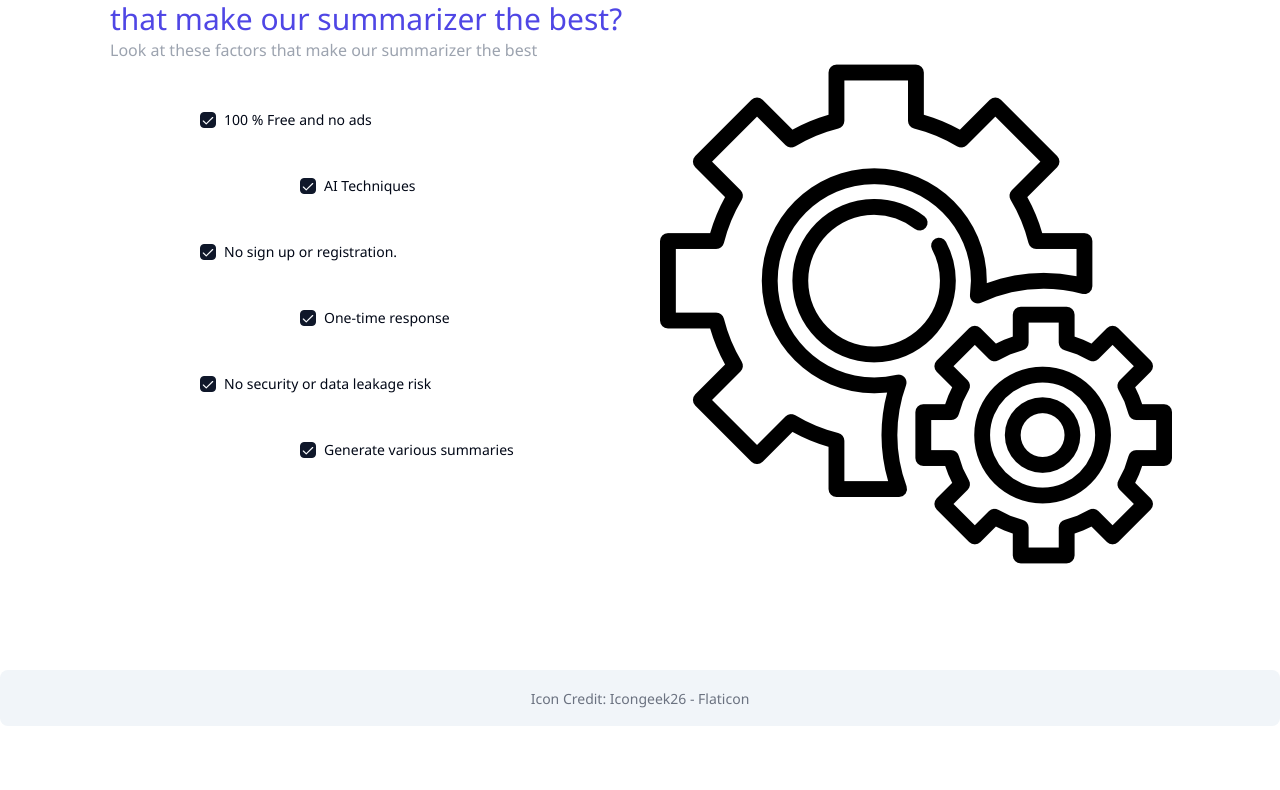
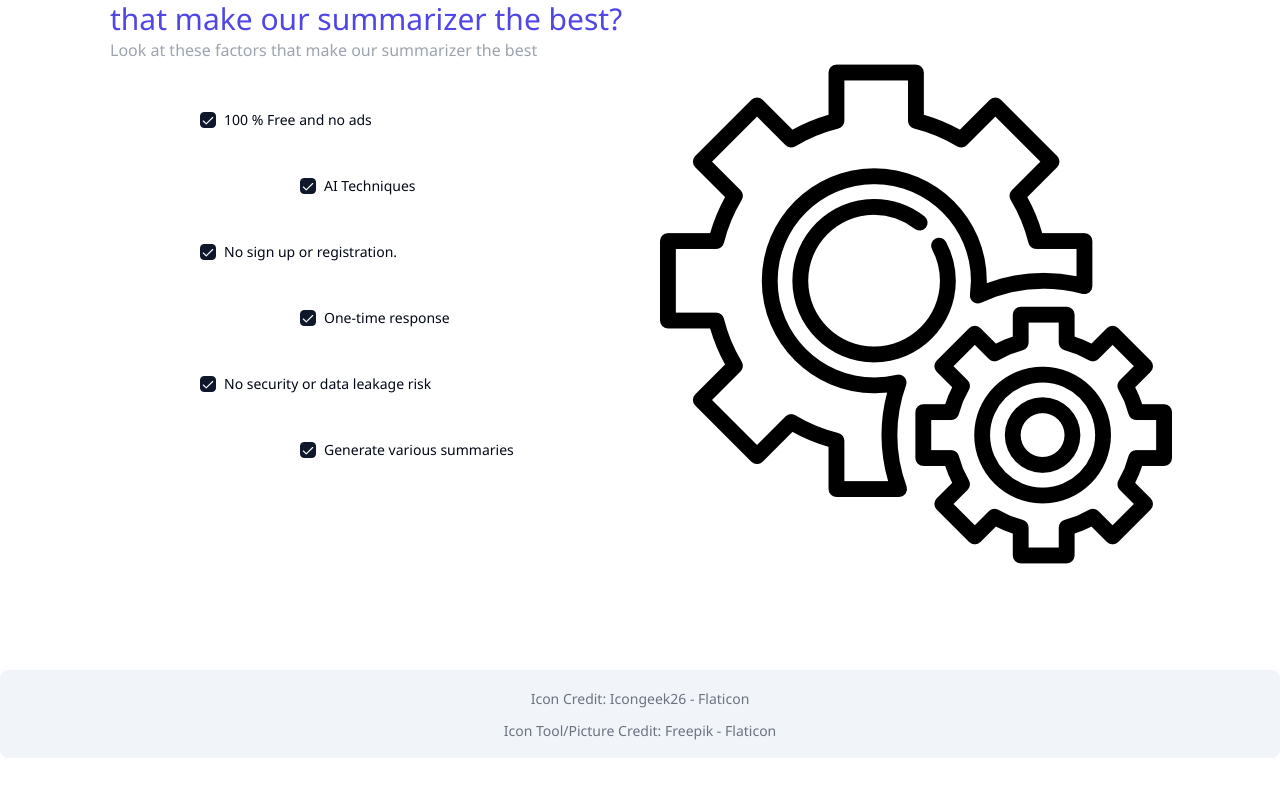
Before and after one commit to m-kuehnle/ai-tool, a React (Vite) app: page / in a window 1280 px wide. Shown: the part 2461-3251 px from the top of the page. Before the commit the page ends 3219 px from the top, so only its background shows below. Built offline with nearby package versions, Linux system fonts and the light colour scheme; no server answers.

Commit message:
footer credits

```diff
--- a/src/sections/footer.tsx
+++ b/src/sections/footer.tsx
@@ -1,7 +1,7 @@
 
 const footer = () => {
   return (
-    <div className="bg-muted p-2 rounded-lg my-8">
+    <><div className="bg-muted p-2 rounded-lg my-8">
       <div className="my-2 text-center">
         <a
           href="https://www.flaticon.com/free-icons/investigation"
@@ -11,7 +11,16 @@ const footer = () => {
           Icon Credit: Icongeek26 - Flaticon
         </a>
       </div>
+        <div className="my-2 text-center">
+          <a
+            href="https://www.flaticon.com/search?word=tool"
+            title="investigation icons"
+            className="text-gray-500 text-sm"
+          >
+            Icon Tool/Picture Credit: Freepik - Flaticon
+          </a>
         </div>
+      </div></>
   );
 };
 
```
Lines whose indentation alone changed are shown as unchanged.
